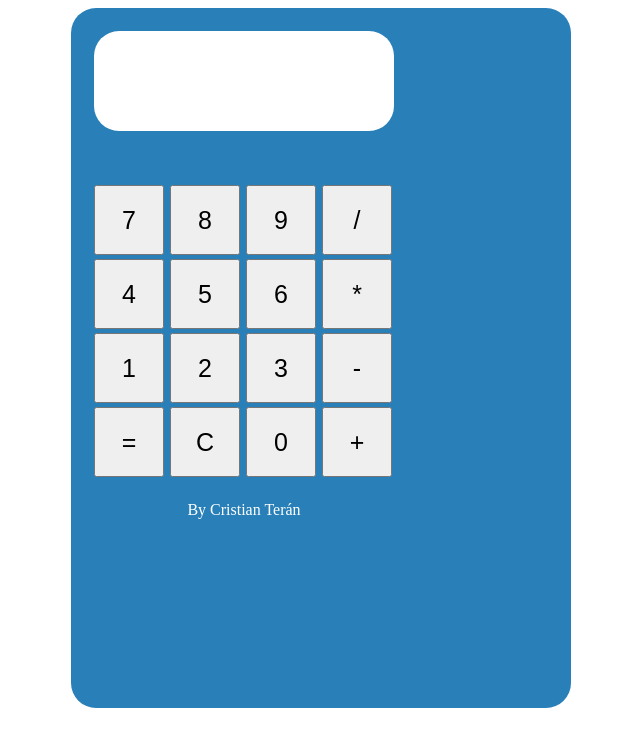
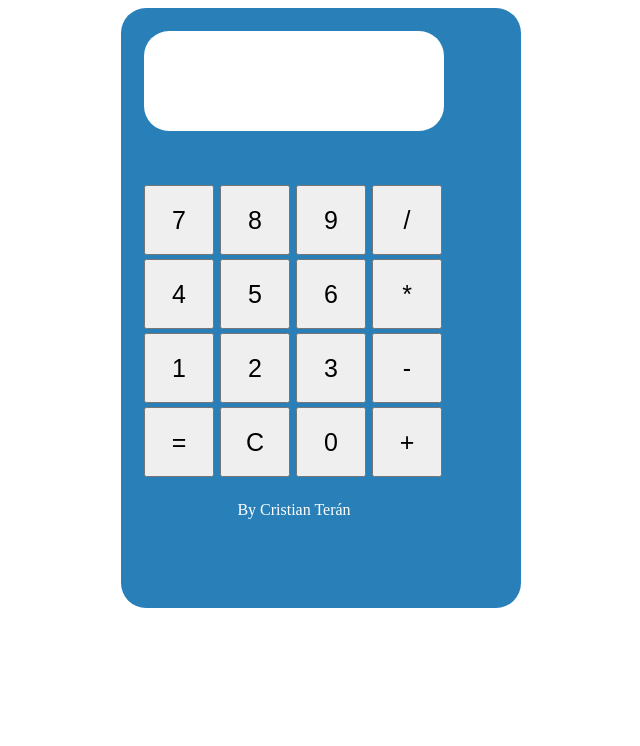
Before and after one commit to 9NEAR7/calculadora, a plain HTML site: page index.html in a window 1280 px wide. Shown: the whole page, without its empty margins (319-959 px from the left). Drawn offline with Linux system fonts and the light colour scheme.

Commit message:
cambio 1

```diff
--- a/estilo.css
+++ b/estilo.css
@@ -3,8 +3,8 @@
     margin:0 auto;
     padding:20px;
     background-color:#2980b9;
-    width:500px;
-    height:700px;
+    width:400px;
+    height:600px;
     border-radius: 25px;
   }
   .calculadora td button{
```
